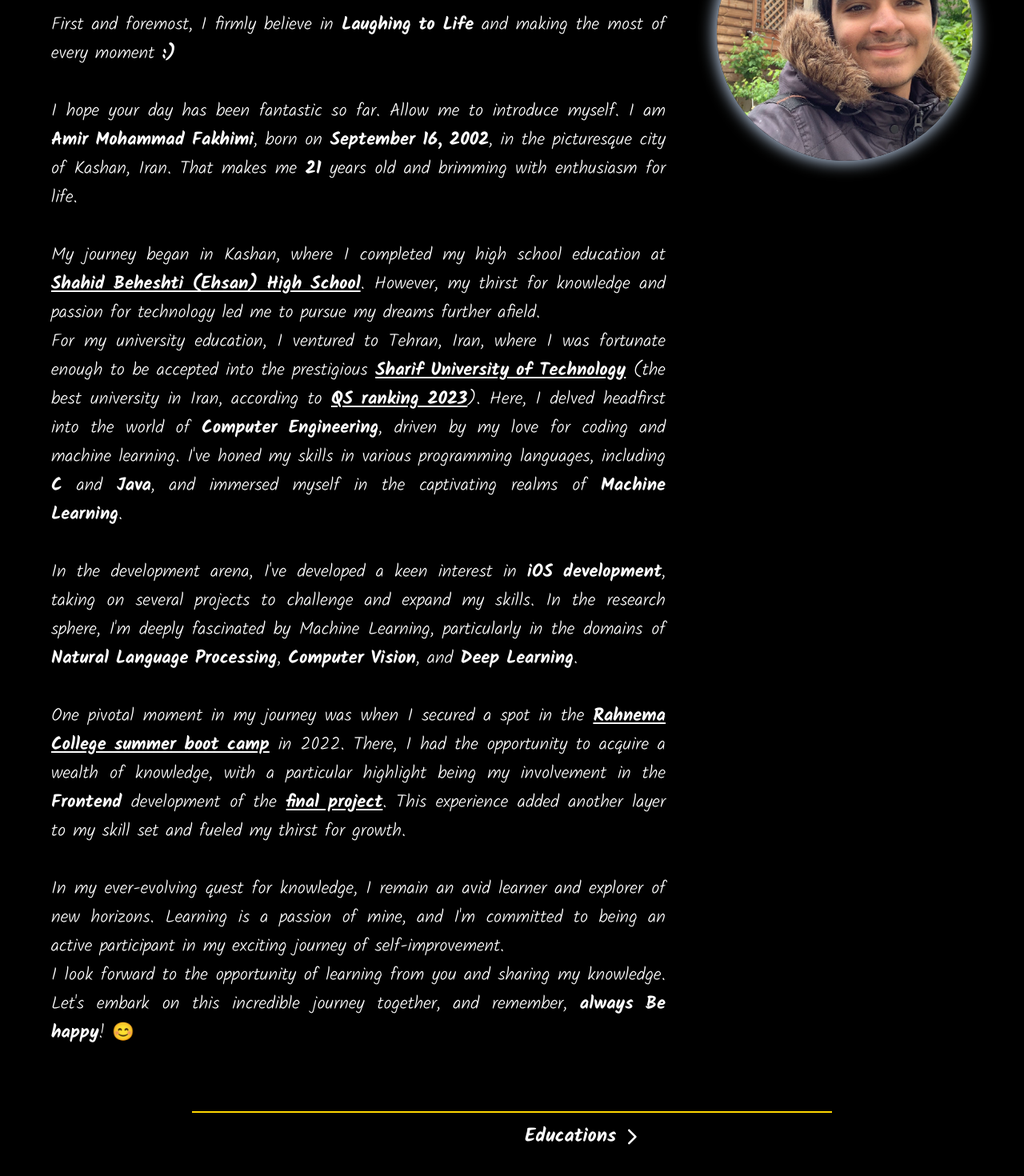
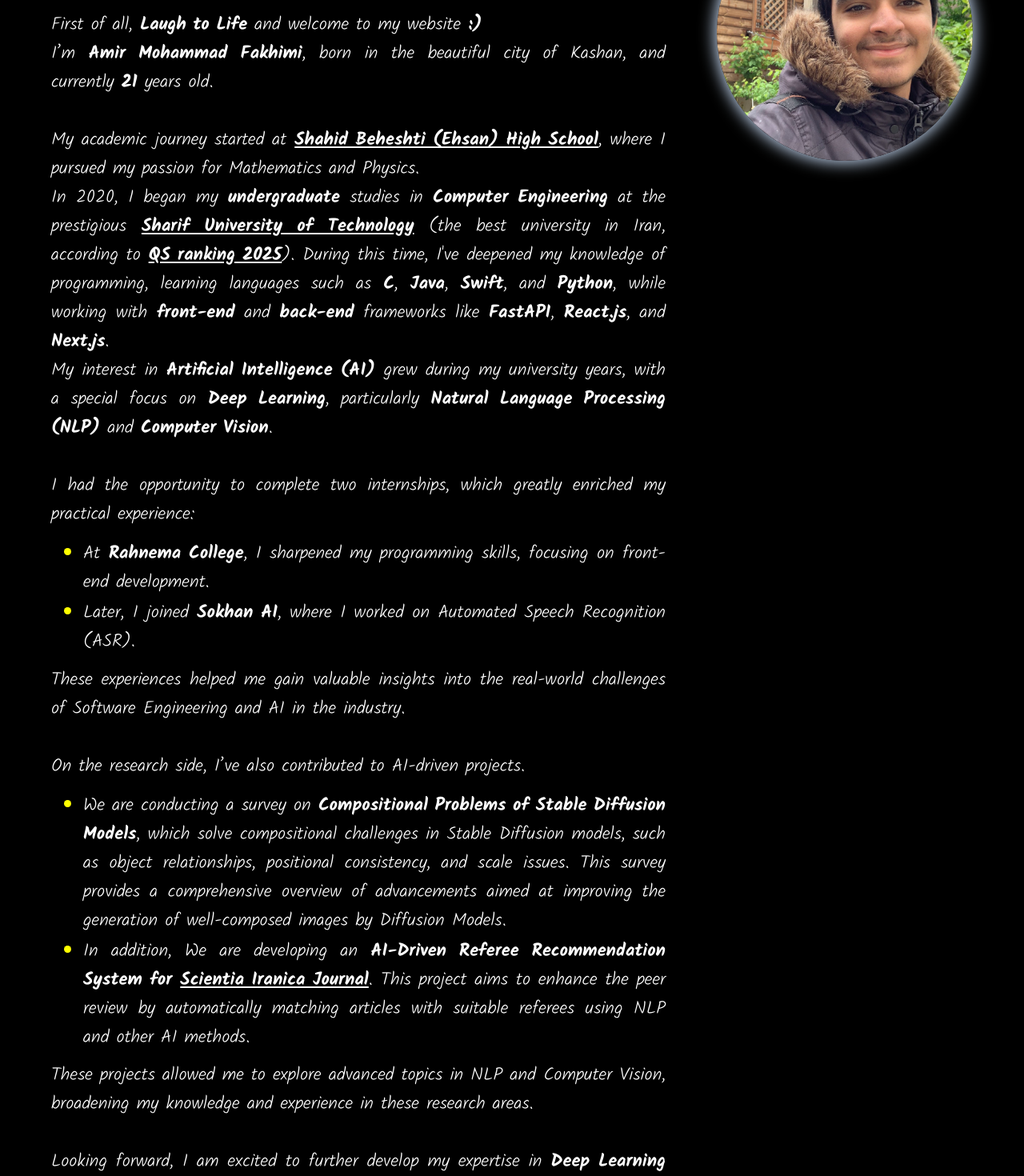
Before and after one commit to AmirMohammadFakhimi/my-website-frontend, a React (Create React App) app: page /about-me in a window 1280 px wide. Shown: the part 320-1790 px from the top of the page at 80% size. Built offline with nearby package versions, Linux system fonts and the light colour scheme; no server answers; a web font is replaced by a local one.

Commit message:
Updated AboutMe page

```diff
--- a/src/components/pages/aboutMe/AboutMe.css
+++ b/src/components/pages/aboutMe/AboutMe.css
@@ -29,6 +29,16 @@
 
 .about-me-link:visited {
     color: rgba(114, 130, 159, 0.82);
+}
+
+.about-me-list {
+    margin-block-start: 0.5em;
+    margin-block-end: 0.5em;
+}
+
+.about-me-list-item::marker {
+    color: yellow;
+    font-size: 1.5rem;
 }
 
 #title {
--- a/src/components/pages/aboutMe/AboutMe.tsx
+++ b/src/components/pages/aboutMe/AboutMe.tsx
@@ -26,67 +26,90 @@
     return (
         <div id={'about-me'}>
             <div id={'about-me-text'}>
-                <p id={'title'}>Hi There! I'm Amir Mohammad 👋🏻</p>
+                <p id={'title'}>Hi there! I'm Amir Mohammad 👋🏻</p>
                 <p className={'about-me-paragraph'}>
-                    First and foremost, I firmly believe in {getBold('Laughing to Life')} and making the most of every
-                    moment {getBold(':)')}
+                    First of all, {getBold('Laugh to Life')} and welcome to my website {getBold(':)')}
+                </p>
+                <p className={'about-me-paragraph'}>
+                    I’m {getBold('Amir Mohammad Fakhimi')}, born in the beautiful city of Kashan, and
+                    currently {getBold(String(getAge()))} years old.
                 </p>
                 <br/>
+
                 <p className={'about-me-paragraph'}>
-                    I hope your day has been fantastic so far. Allow me to introduce myself. I
-                    am {getBold('Amir Mohammad Fakhimi')}, born on {getBold('September 16, 2002')}, in the picturesque
-                    city of Kashan, Iran. That makes me {getBold(String(getAge()))} years old and brimming with
-                    enthusiasm for life.
+                    My academic journey started
+                    at {getLink('Shahid Beheshti (Ehsan) High School', 'http://www.beheshtikasch.ir')}, where I pursued
+                    my passion for Mathematics and Physics.
+                </p>
+                <p className={'about-me-paragraph'}>
+                    In 2020, I began my {getBold('undergraduate')} studies in {getBold('Computer Engineering')} at the
+                    prestigious {getLink('Sharif University of Technology', 'https://en.sharif.edu')} (the best
+                    university in Iran, according
+                    to {getLink('QS ranking 2025', 'https://www.topuniversities.com/world-university-rankings?countries=ir')}).
+                    During this time, I've deepened my knowledge of programming, learning languages such
+                    as {getBold('C')}, {getBold('Java')}, {getBold('Swift')}, and {getBold('Python')}, while working
+                    with {getBold('front-end')} and {getBold('back-end')} frameworks
+                    like {getBold('FastAPI')}, {getBold('React.js')}, and {getBold('Next.js')}.
+                </p>
+                <p className={'about-me-paragraph'}>
+                    My interest in {getBold('Artificial Intelligence (AI)')} grew during my university years, with a
+                    special focus on {getBold('Deep Learning')},
+                    particularly {getBold('Natural Language Processing (NLP)')} and {getBold('Computer Vision')}.
                 </p>
                 <br/>
+
                 <p className={'about-me-paragraph'}>
-                    My journey began in Kashan, where I completed my high school education
-                    at {getLink('Shahid Beheshti (Ehsan) High School', 'http://www.beheshtikasch.ir')}. However, my
-                    thirst for
-                    knowledge and passion for technology led me to pursue my dreams further afield.
+                    I had the opportunity to complete two internships, which greatly enriched my practical experience:
                 </p>
+                <ul className={'about-me-list'}>
+                    <li className={'about-me-list-item'}>
+                        At {getBold('Rahnema College')}, I sharpened my programming skills, focusing on front-end
+                        development.
+                    </li>
+                    <li className={'about-me-list-item'}>
+                        Later, I joined {getBold('Sokhan AI')}, where I worked on Automated Speech Recognition (ASR).
+                    </li>
+                </ul>
                 <p className={'about-me-paragraph'}>
-                    For my university education, I ventured to Tehran, Iran, where I was fortunate enough to be accepted
-                    into the prestigious {getLink('Sharif University of Technology', 'https://en.sharif.edu')} (the best
-                    university in Iran, according
-                    to {getLink('QS ranking 2023', 'https://www.topuniversities.com/university-rankings/world-university-rankings/2023')}).
-                    Here, I delved headfirst into the world of {getBold('Computer Engineering')}, driven by my love for
-                    coding and machine learning. I've honed my skills in various programming languages,
-                    including {getBold('C')} and {getBold('Java')},
-                    and immersed myself in the captivating realms of {getBold('Machine Learning')}.
+                    These experiences helped me gain valuable insights into the real-world challenges of Software
+                    Engineering and AI in the industry.
                 </p>
                 <br/>
+
                 <p className={'about-me-paragraph'}>
-                    In the development arena, I've developed a keen interest in {getBold('iOS development')}, taking on
-                    several projects to challenge and expand my skills. In the research sphere, I'm deeply fascinated by
-                    Machine
-                    Learning, particularly in the domains
-                    of {getBold('Natural Language Processing')}, {getBold('Computer Vision')},
-                    and {getBold('Deep Learning')}.
+                    On the research side, I’ve also contributed to AI-driven projects.
+                </p>
+                <ul className={'about-me-list'}>
+                    <li className={'about-me-list-item'}>
+                        We are conducting a survey on {getBold('Compositional Problems of Stable Diffusion Models')},
+                        which solve compositional challenges in Stable Diffusion models, such as object relationships,
+                        positional consistency, and scale issues. This survey provides a comprehensive overview of
+                        advancements aimed at improving the generation of well-composed images by Diffusion Models.
+                    </li>
+                    <li className={'about-me-list-item'}>
+                        In addition, We are developing
+                        an {getBold('AI-Driven Referee Recommendation System for')} {getLink('Scientia Iranica Journal', 'https://scientiairanica.sharif.edu')}.
+                        This project aims to enhance the peer review by automatically matching articles with suitable
+                        referees using NLP and other AI methods.
+                    </li>
+                </ul>
+                <p className={'about-me-paragraph'}>
+                    These projects allowed me to explore advanced topics in NLP and Computer Vision, broadening my
+                    knowledge and experience in these research areas.
                 </p>
                 <br/>
+
                 <p className={'about-me-paragraph'}>
-                    One pivotal moment in my journey was when I secured a spot in
-                    the {getLink('Rahnema College summer boot camp', 'https://rahnemacollege.com')} in
-                    2022. There, I had the opportunity to acquire a wealth of knowledge, with a particular highlight
-                    being my involvement in the {getBold('Frontend')} development of
-                    the {getLink('final project', 'https://github.com/Rahnema-College-SU/Football-Fantasy-FrontEnd')}.
-                    This experience added
-                    another layer to my skill set and fueled my thirst for growth.
+                    Looking forward, I am excited to further develop my expertise in {getBold('Deep Learning')} and
+                    continue {getBold('exploring innovative solutions in AI')}.
                 </p>
-                <br/>
+                {/*<br/>*/}
+
                 <p className={'about-me-paragraph'}>
-                    In my ever-evolving quest for knowledge, I remain an avid learner and explorer of new horizons.
-                    Learning
-                    is a passion of mine, and I'm committed to being an active participant in my exciting journey of
-                    self-improvement.
+                    And remember-{getBold('there\'s always a reason to smile')}! 😊
                 </p>
-                <p className={'about-me-paragraph'}>
-                    I look forward to the opportunity of learning from you and sharing my knowledge. Let's embark on
-                    this incredible journey together, and remember, {getBold('always Be happy')}! 😊
-                </p>
-                {/*<p id={'add-height'}/>*/}
             </div>
+
             <img id={'profile-image'} src={profileImage} alt={'my profile'}/>
         </div>
     );
```
